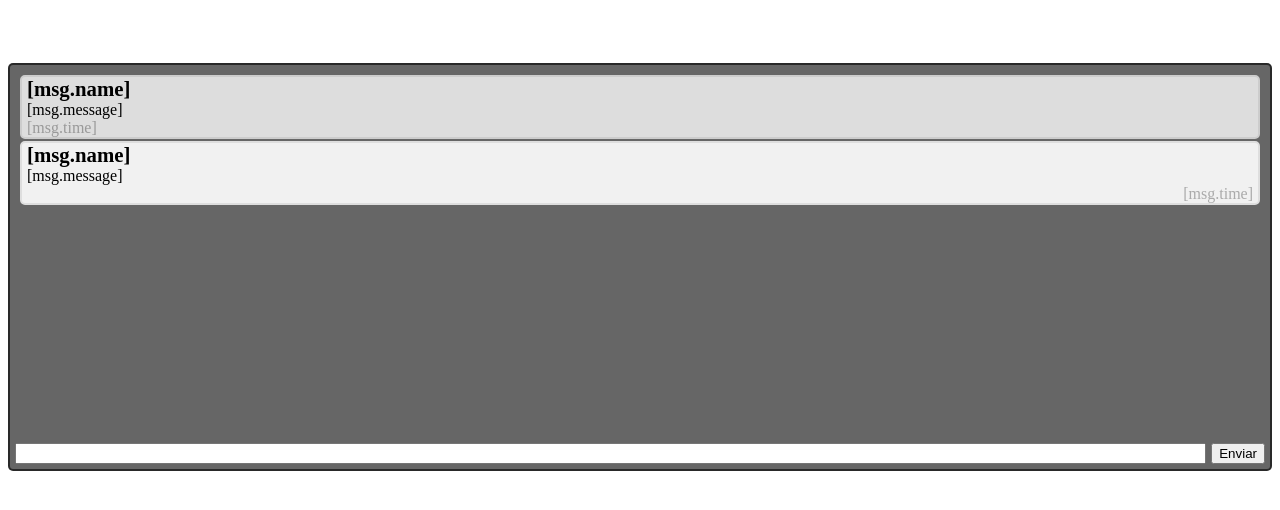
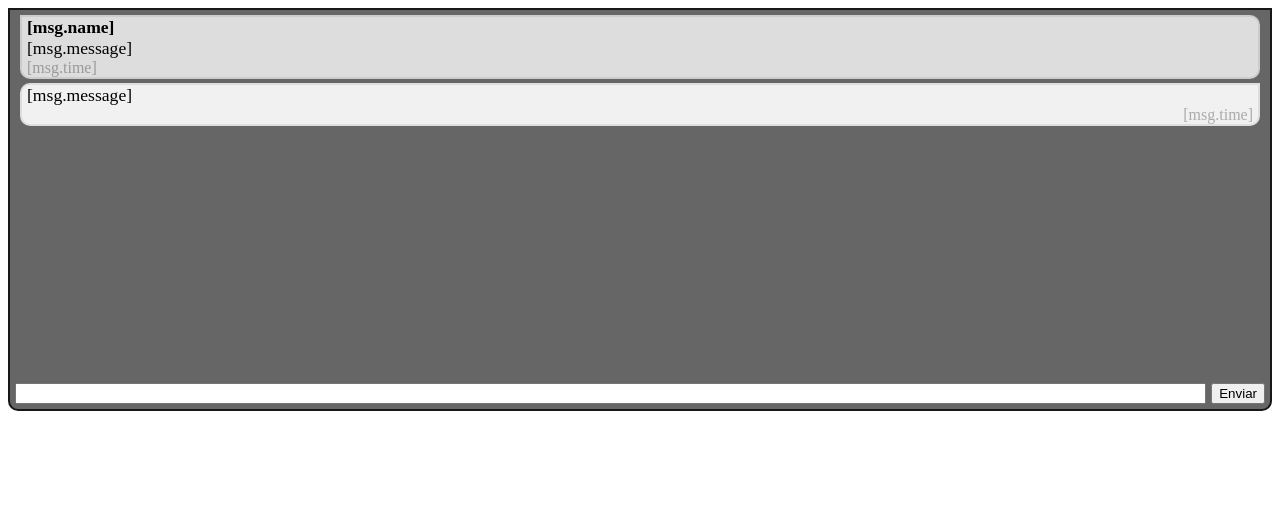
Before and after one commit to GustavoAV2/QuickVote, a Django app: template quickvote/templates/chat.html in a window 1280 px wide. Shown: the top 510 px of the page. Run offline with Django 3.2, Linux system fonts and the light colour scheme; the template is opened without the code that fills it, so the values that code supplies are empty.

Commit message:
Refactoring HTML and CSS

```diff
--- a/quickvote/static/css/chat.css
+++ b/quickvote/static/css/chat.css
@@ -1,5 +1,5 @@
 /* -- Chat -- */
-.chat{
+#chat{
   overflow-y: auto;
   height: 300px;
   max-height: 100ch;
@@ -15,13 +15,16 @@
 .container {
   border: 2px solid #dedede;
   background-color: #f1f1f1;
-  border-radius: 5px;
-  padding: 5px;
+  border-radius: 0px 0px 10px 10px;
 }
 /* Darker chat container */
 .darker {
+  border-radius: 0px 10px 10px 10px;
   border-color: #ccc;
   background-color: #ddd;
+}
+.white{
+  border-radius: 10px 0px 10px 10px;
 }
 /* Clear floats */
 .container::after {
@@ -32,11 +35,16 @@
 .right{
   padding: 0px;
   margin: 0px;
-  font-size: 1.3rem;
+  font-size: 1.1rem;
+}
+.div-left{
+  display: flex;
+  justify-content: right;
 }
 .message{
   padding: 0px 0px 0px 0px;
   margin: 0px;
+  font-size: 1.1rem;
   overflow: hidden;
 }
 /* Style time text */
@@ -54,35 +62,34 @@
   margin-bottom: 0px;
 }
 .chat-message{
-    display: flex;
-    margin-top: 5%;
+  display: flex;
+  margin-top: 5%;
 }
 .chat-top{
-    max-height: 100%;
-    margin-top: 5%;
-    background-color: rgba(0,0,0,0.6);
-    border-color: rgba(0,0,0,0.6);
+  background-color: rgba(0,0,0,0.6);
+  /* border-color: rgba(0,0,0,0.6); */
+  border-color: #171819;
+  padding: 0px 5px 5px 5px;
 }
-.bottom-1px{
-    padding: 0px 5px 0px 5px;
-    margin-bottom: 2px;
+.size-message{
+  padding: 0px 5px 0px 5px;
+  margin-bottom: 4px;
 }
-
 
 /* -- Chat Scroll -- */
 /* width */
-.chat::-webkit-scrollbar {
+#chat::-webkit-scrollbar {
   width: 10px;
 }
 /* Track */
-.chat::-webkit-scrollbar-track {
+#chat::-webkit-scrollbar-track {
   background: #f1f1f1;
 }
 /* Handle */
-.chat::-webkit-scrollbar-thumb {
+#chat::-webkit-scrollbar-thumb {
   background: #888;
 }
 /* Handle on hover */
-.chat::-webkit-scrollbar-thumb:hover {
+#chat::-webkit-scrollbar-thumb:hover {
   background: #555;
 }
--- a/quickvote/templates/chat.html
+++ b/quickvote/templates/chat.html
@@ -2,15 +2,17 @@
 <link rel="stylesheet" href="{% static 'css/chat.css' %}">
 
 <div class="container chat-top">
-    <div class="chat">
+    <div id="chat">
         <div v-for="msg in messages">
-            <div v-if="msg.name != username" class="container bottom-1px darker">
+            <div v-if="msg.name != username" class="container size-message darker">
                 <h3 class="right">[msg.name]</h3>
                 <p class="message">[msg.message]</p>
                 <span class="time-left">[msg.time]</span>
             </div>
-            <div v-if="msg.name == username" class="container bottom-1px">
-                <h3 class="right">[msg.name]</h3>
+            <div v-if="msg.name == username" class="container size-message white">
+                <!-- <div class="div-left">
+                    <h3 class="right">[msg.name]</h3>
+                </div> -->
                 <p class="message">[msg.message]</p>
                 <span class="time-right">[msg.time]</span>
             </div>
```
